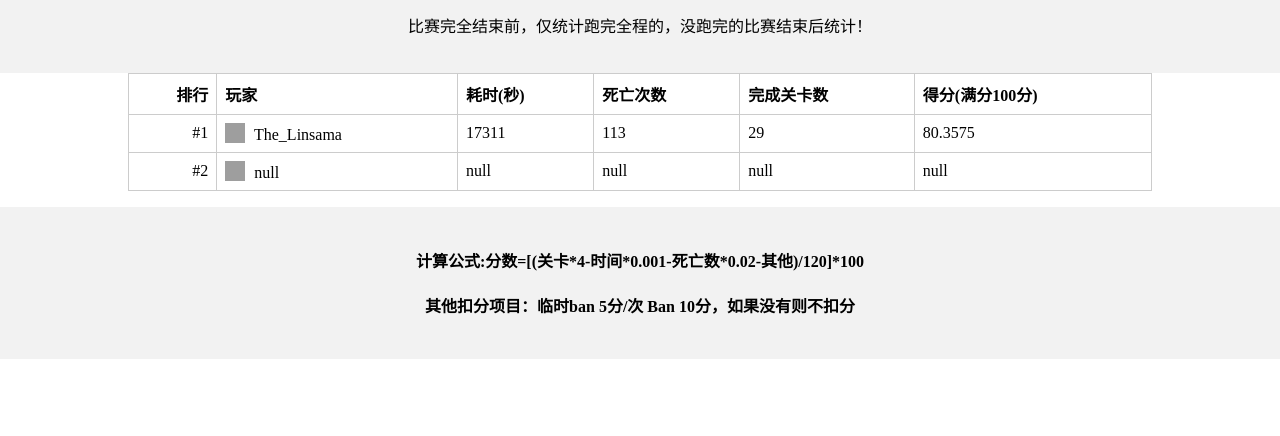
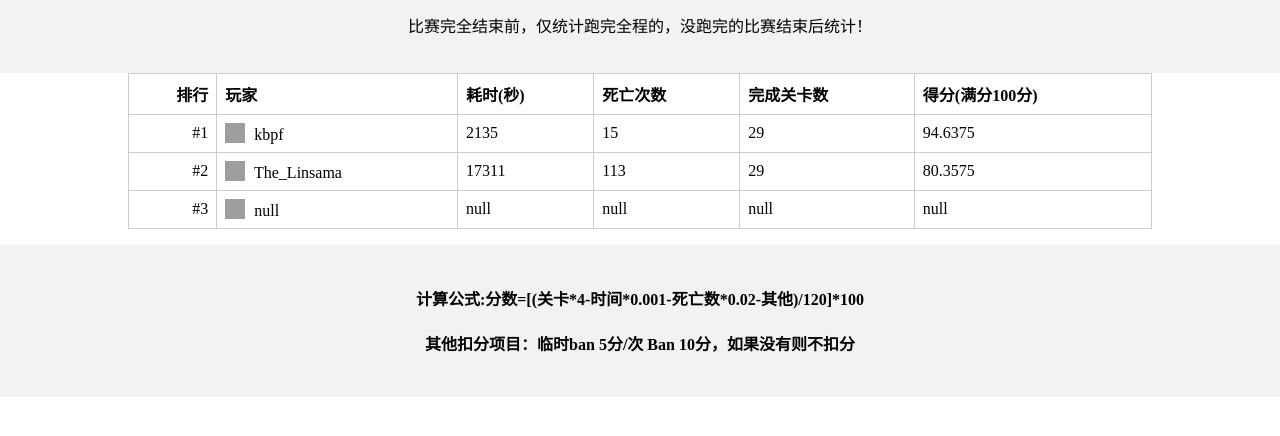
Before and after one commit to GMKunion/2023parkour, a plain HTML site: page list.html in a window 1280 px wide. Shown: the part 136-572 px from the top of the page. Drawn offline with Linux system fonts and the light colour scheme; grey boxes are pictures that could not be loaded.

Commit message:
Update list.html

```diff
--- a/list.html
+++ b/list.html
@@ -72,8 +72,9 @@
     <script>
         // json数据
         var leaderboardData = [
-            { rank: "#1", player: "The_Linsama", time: "17311", deathcount: "113", completion: "29", score: "80.3575" },
-            { rank: "#2", player: "null", time: "null", deathcount: "null", completion: "null", score: "null" }
+            { rank: "#1", player: "kbpf", time: "2135", deathcount: "15", completion: "29", score: "94.6375" },
+            { rank: "#2", player: "The_Linsama", time: "17311", deathcount: "113", completion: "29", score: "80.3575" },
+            { rank: "#3", player: "null", time: "null", deathcount: "null", completion: "null", score: "null" }
         ];
 
         var leaderboardTable = document.getElementById("leaderboard-table");
```
